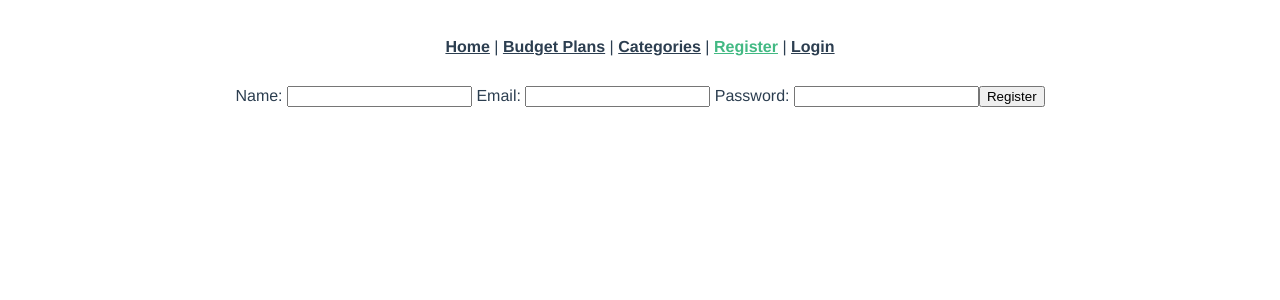
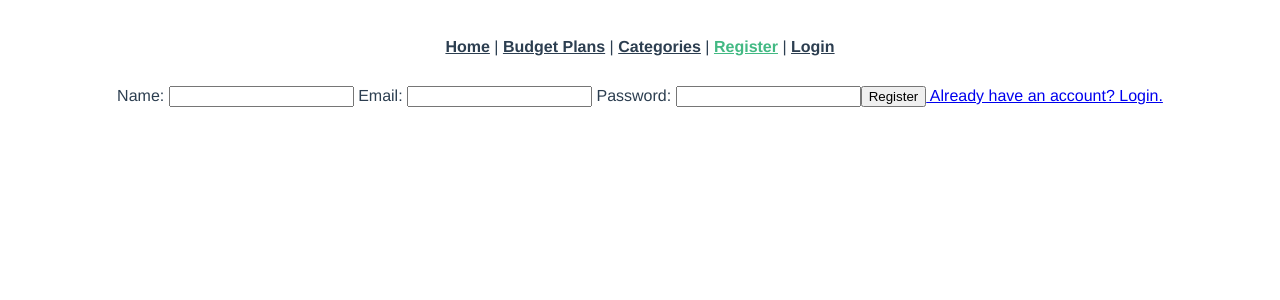
Before and after one commit to ToGanz/budgeting-app, a Vue app: page /register in a window 1280 px wide. Shown: the top 300 px of the page. Built offline with nearby package versions, Linux system fonts and the light colour scheme.

Commit message:
add register/login links

```diff
--- a/src/views/LoginUser.vue
+++ b/src/views/LoginUser.vue
@@ -14,6 +14,9 @@
       <button type="submit" name="button">
         Login
       </button>
+      <router-link :to="{ name: 'Register'}">
+        Don't have an account? Register.
+      </router-link>
     </form>
   </div>
 </template>
--- a/src/views/RegisterUser.vue
+++ b/src/views/RegisterUser.vue
@@ -19,6 +19,9 @@
       <button type="submit" name="button">
         Register
       </button>
+      <router-link :to="{ name: 'Login'}">
+        Already have an account? Login.
+      </router-link>
     </form>
   </div>
 </template>
```
